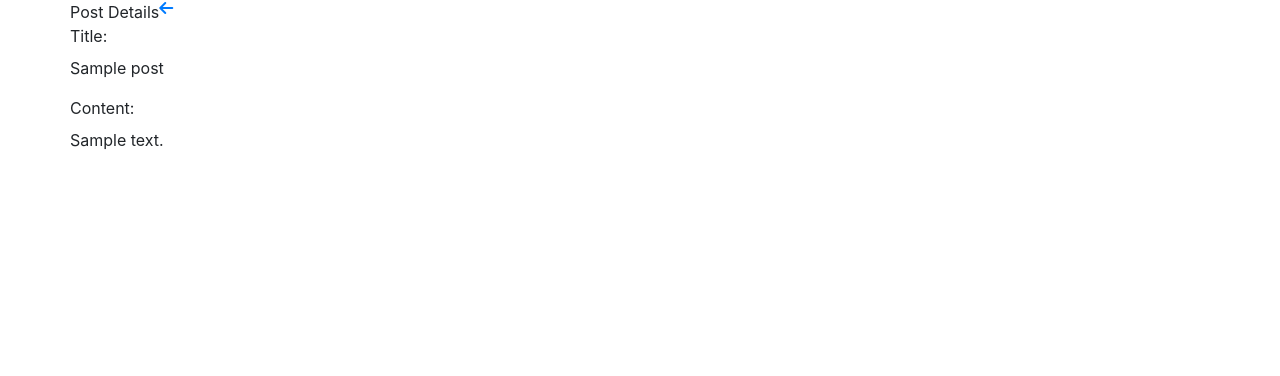
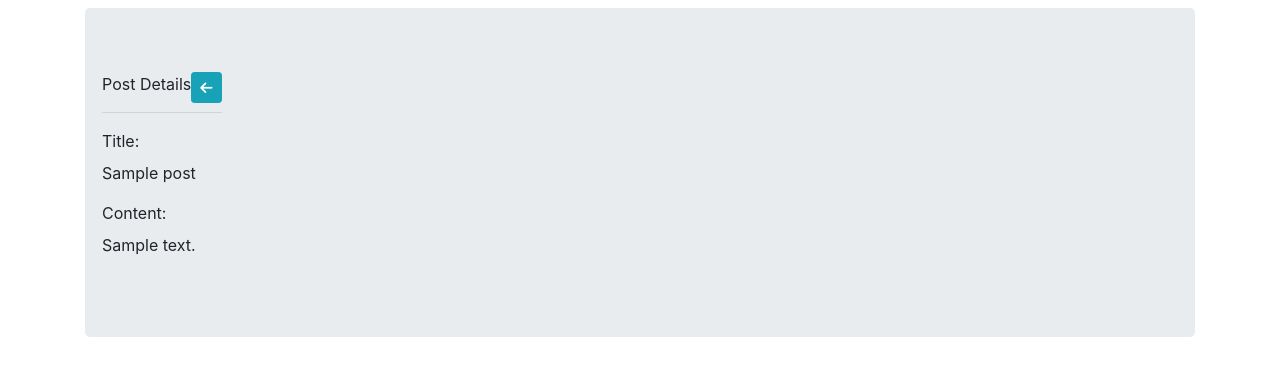
Before and after one commit to Kumari-Shwetha/crud-application-with-codeigniter, a PHP site: the page made by application/views/posts/view.php in a window 1280 px wide. Shown: the top 376 px of the page. Run offline with PHP 8.4, Linux system fonts and the light colour scheme; the template is opened without the code that fills it: most values are stand-ins (such as "Sample title", 1, 10 or a date in 2020); data that the repository does not hold is empty; some libraries are stand-ins or nearby versions.

Commit message:
Update view.php

```diff
--- a/application/views/posts/view.php
+++ b/application/views/posts/view.php
@@ -1,7 +1,9 @@
 <div class="container">
+     <div class="jumbotron mt-2">
         <div class="row">
             <div class="panel panel-default">
-            <div class="panel-heading">Post Details <a href="<?php echo site_url('posts/'); ?>" class="fas fa-arrow-left float-right"></a></div>
+                <div class="panel-heading"><span>Post Details</span> <a href="<?php echo site_url('posts/'); ?>" class="btn btn-sm btn-info float-right"><i class="fas fa-arrow-left"></i></a></div>
+                <hr>
                 <div class="panel-body">
                     <div class="form-group">
                         <label>Title:</label>
@@ -15,3 +17,4 @@
             </div>
         </div>
     </div>
+</div>
```
Lines whose indentation alone changed are shown as unchanged.
